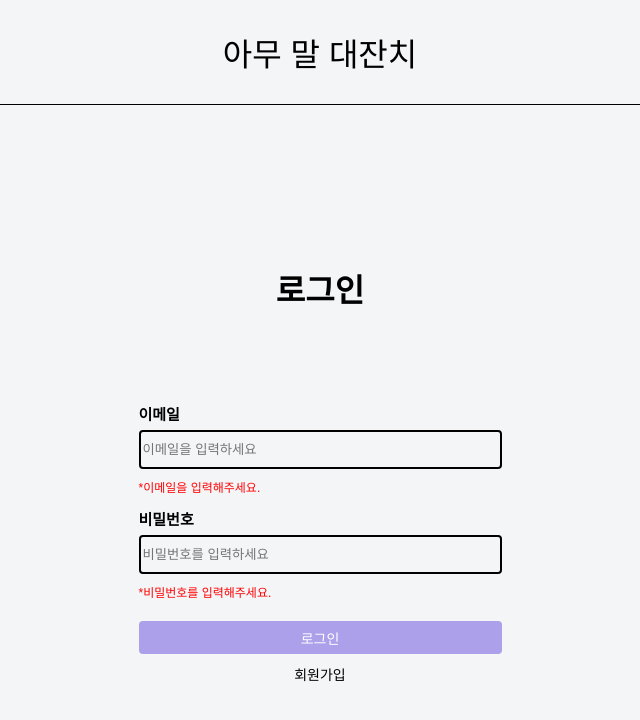
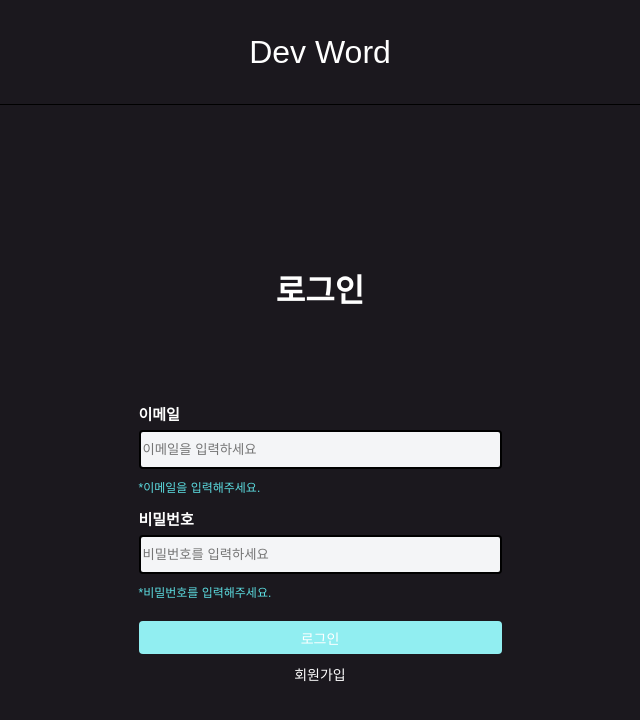
Before and after one commit to 100-hours-a-week/5-jikky-kim-react-fe, a React (Create React App) app: page /login in a window 1280 px wide. Shown: the top 720 px of the page, without its empty margins (320-960 px from the left). Built offline with nearby package versions, Linux system fonts and the light colour scheme; a web font is replaced by a local one.

Commit message:
💄 어두운 테마로 UI 변경

```diff
--- /dev/null
+++ b/src/assets/icons/index.js
@@ -0,0 +1 @@
+export { default as userIcon } from './user.png';
--- a/src/components/Button/Button.module.css
+++ b/src/components/Button/Button.module.css
@@ -1,6 +1,6 @@
 .button {
     margin-top: 16px;
-    background-color: #aca0eb;
+    background-color: var(--color-secondary);
     color: white;
     height: var(--input-height);
     font-size: 14px;
--- a/src/components/Header/WithLogin.jsx
+++ b/src/components/Header/WithLogin.jsx
@@ -4,13 +4,14 @@ import api from '../../utils/api';
 import style from './WithLogin.module.css';
 import Toast from '../Toast/Toast';
 import { IMAGE_SERVER_URL } from '../../constants/res';
+import { userIcon } from '../../assets/icons';
 
 function withLogin(component) {
     return function (props) {
         if (props.isLoggedIn) {
             return component(props);
         }
-        return <div className={style.header_text}>아무 말 대잔치</div>;
+        return <div className={style.header_text}>Dev Word</div>;
     };
 }
 
@@ -76,11 +77,20 @@ const WithLogin = withLogin(({ isLoggedIn }) => {
         <>
             <div className={`${style.header_profile} ${style.none} ${style.back}`} ref={back}></div>
             <div id='header-text' className={style.header_text} onClick={navigateToHome}>
-                아무 말 대잔치
+                Dev Word
             </div>
             <div className={style.dropdown}>
-                <img alt='user-avatar' ref={profileImage} id='profile-btn' className={style.header_profile} />
+                <img
+                    alt='user-avatar'
+                    src={userIcon}
+                    ref={profileImage}
+                    id='profile-btn'
+                    className={style.header_profile}
+                />
                 <nav id='user-nav' className={style.dropdown_content}>
+                    <Link className={style.user_nav_item} to='/words'>
+                        발음 검색
+                    </Link>
                     <Link className={style.user_nav_item} to='/user/update'>
                         회원정보 수정
                     </Link>
--- a/src/components/Header/WithLogin.module.css
+++ b/src/components/Header/WithLogin.module.css
@@ -15,7 +15,7 @@
 }
 #back-icon > a {
     text-decoration: none;
-    color: black;
+    color: var(--main-text-color);
 }
 
 .none {
@@ -41,7 +41,7 @@
 .dropdown_content .user_nav_item {
     display: flex;
     padding: 8px 12px;
-    background-color: var(--color-primary);
+    background-color: var(--color-secondary);
     color: black;
     text-decoration: none;
     cursor: pointer;
--- a/src/components/Loading/Loading.module.css
+++ b/src/components/Loading/Loading.module.css
@@ -16,8 +16,8 @@
     width: 30px;
     height: 30px;
     border-radius: 50%;
-    border: 3px solid rgba(0, 0, 0, 0.1);
-    border-top-color: #03114e;
+    border: 3px solid rgba(176, 216, 235, 0.1);
+    border-top-color: var(--color-active);
     animation: spin 0.6s infinite linear;
 }
 
--- a/src/components/Modal/Modal.module.css
+++ b/src/components/Modal/Modal.module.css
@@ -26,14 +26,12 @@
     position: fixed;
     top: 50vh;
     left: 50vw;
+    color: var(--main-bg-color);
     transform: translate(-50%, -50%);
     width: 408px;
     height: 242px;
-
     padding: 40px;
-
     text-align: center;
-
     background-color: rgb(255, 255, 255);
     border-radius: 10px;
     box-shadow: 0 2px 3px 0 rgba(34, 36, 38, 0.15);
--- a/src/components/PostCard/PostCard.module.css
+++ b/src/components/PostCard/PostCard.module.css
@@ -3,13 +3,13 @@
     background-color: white;
     border-radius: 8px;
     margin-bottom: 20px;
+    color: var(--main-bg-color);
 }
 .post_title {
     text-align: left;
     font-weight: 700;
     font-size: 24px;
     margin: 16px;
-    padding-top: 16px;
 }
 
 .post_mid {
--- a/src/index.css
+++ b/src/index.css
@@ -2,9 +2,11 @@
     --input-width: 355px;
     --input-height: 33px;
     --main-width: 592px;
-    --color-primary: #d9d9d9;
-    --color-secondary: #aca0eb;
-    --color-active: #7f6aee;
+    --main-bg-color: #1b181e;
+    --main-text-color: white;
+    --color-primary: #5ddee2;
+    --color-secondary: #91eef1;
+    --color-active: #5ddee2;
     --line-height: 21.15px;
 }
 
@@ -22,7 +24,8 @@ html::-webkit-scrollbar {
 body {
     margin: 0;
     padding: 0;
-    background-color: #f4f5f7;
+    background-color: var(--main-bg-color);
+    color: var(--main-text-color);
     text-align: center;
     font-family: 'Pretendard-Regular', sans-serif;
 }
@@ -37,7 +40,7 @@ body {
 
 .helper-text {
     text-align: left;
-    color: red;
+    color: var(--color-active);
     font-size: 12px;
     width: var(--input-width);
 }
@@ -57,7 +60,7 @@ body {
 
 a {
     text-decoration: none;
-    color: black;
+    color: var(--main-text-color);
 }
 
 form {
--- a/src/pages/posts/Info.jsx
+++ b/src/pages/posts/Info.jsx
@@ -8,7 +8,7 @@ function Info() {
         <div className={style.post_info}>
             <InfoText>안녕하세요,</InfoText>
             <InfoText>
-                아무 말 대잔치 <strong>게시판</strong> 입니다.
+                Dev Word <strong>게시판</strong> 입니다.
             </InfoText>
         </div>
     );
--- a/src/pages/posts/post/Post.module.css
+++ b/src/pages/posts/post/Post.module.css
@@ -154,7 +154,11 @@
 .comment_item_button {
     font-size: 15px;
     border: 1px solid var(--color-secondary);
-    background-color: white;
+    background-color: var(--color-secondary);
+    color: var(--main-text-color);
     border-radius: 8px;
     padding: 2px 8px;
 }
+.comment_item_button:hover {
+    background-color: var(--color-active);
+}
--- a/src/pages/user/user-update/Form.module.css
+++ b/src/pages/user/user-update/Form.module.css
@@ -94,7 +94,7 @@ input {
     cursor: pointer;
     text-align: center;
     margin-top: 8px;
-    color: black;
+    color: var(--main-text-color);
     text-decoration: none;
     font-size: 14px;
 }
```
Also changed, not shown: src/assets/icons/user.png (added).
